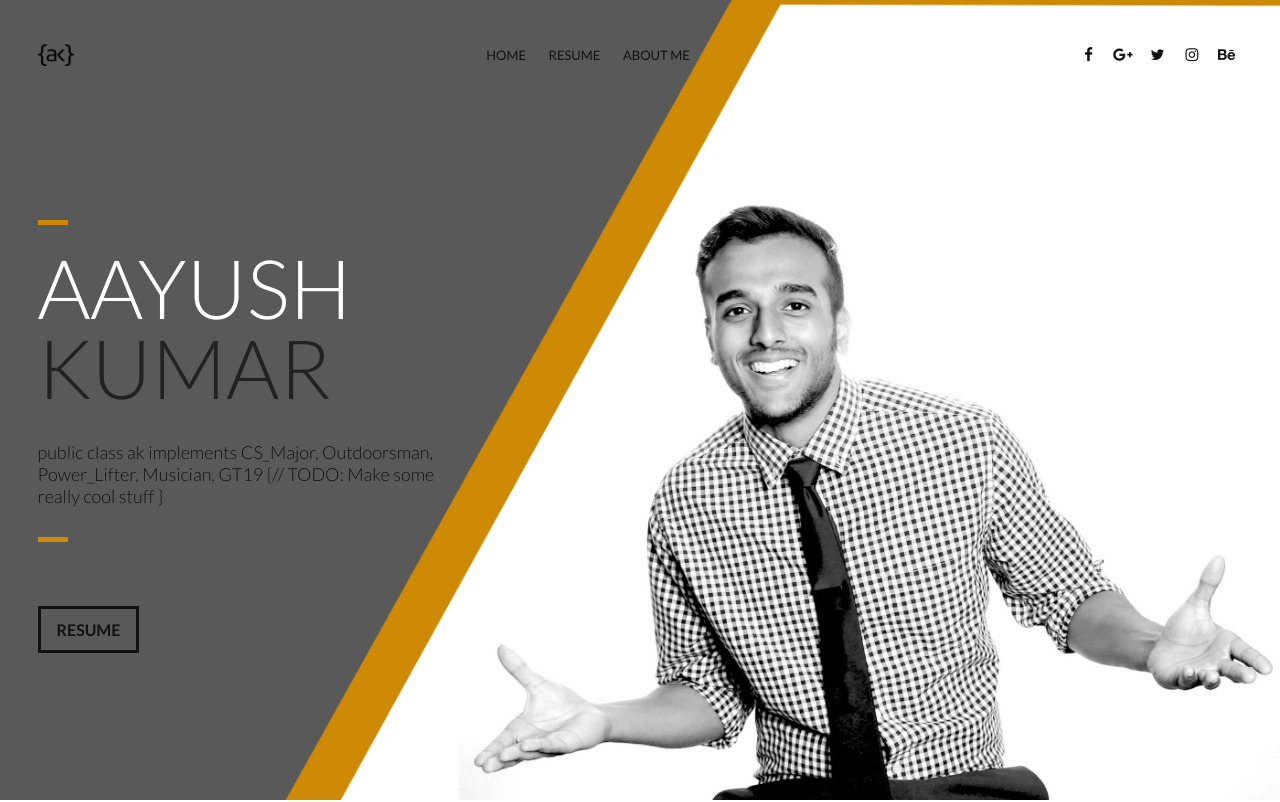
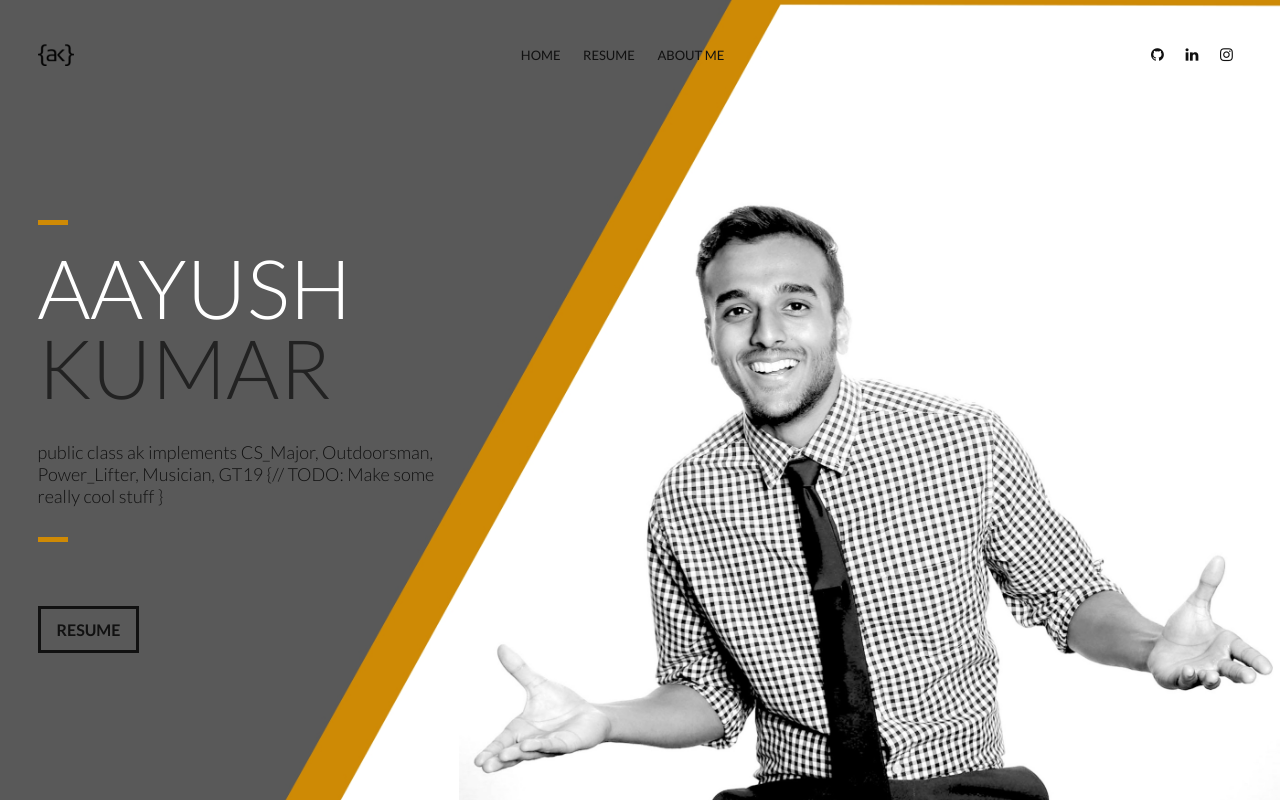
Before and after one commit to aayush-k/aayush-k.github.io, a plain HTML site: page index.html in a window 1280 px wide. Shown: the top 802 px of the page. Drawn offline with Linux system fonts and the light colour scheme.

Commit message:
added links

```diff
--- a/index.html
+++ b/index.html
@@ -71,28 +71,18 @@
                         <!--Social Icons in Header-->
                         <ul class="social-icons">
                             <li>
-                                <a target="_blank" title="Facebook" href="https://www.facebook.com/username">
-                                    <i class="fa fa-facebook fa-1x"></i><span>Facebook</span>
+                                <a target="_blank" title="Github" href="https://github.com/aayush-k">
+                                    <i class="fa fa-github fa-1x"></i><span>GitHub</span>
                                 </a>
                             </li>
                             <li>
-                                <a target="_blank" title="Google+" href="http://google.com/+username">
-                                    <i class="fa fa-google-plus fa-1x"></i><span>Google+</span>
+                                <a target="_blank" title="LinkedIn" href="https://www.linkedin.com/in/aayush-k/">
+                                    <i class="fa fa-linkedin fa-1x"></i><span>LinkedIn</span>
                                 </a>
                             </li>
                             <li>
-                                <a target="_blank" title="Twitter" href="http://www.twitter.com/username">
-                                    <i class="fa fa-twitter fa-1x"></i><span>Twitter</span>
-                                </a>
-                            </li>
-                            <li>
-                                <a target="_blank" title="Instagram" href="http://www.instagram.com/username">
+                                <a target="_blank" title="Instagram" href="https://www.instagram.com/aaykumar/">
                                     <i class="fa fa-instagram fa-1x"></i><span>Instagram</span>
-                                </a>
-                            </li>
-                            <li>
-                                <a target="_blank" title="behance" href="http://www.behance.net">
-                                    <i class="fa fa-behance fa-1x"></i><span>Behance</span>
                                 </a>
                             </li>
                         </ul>
```
